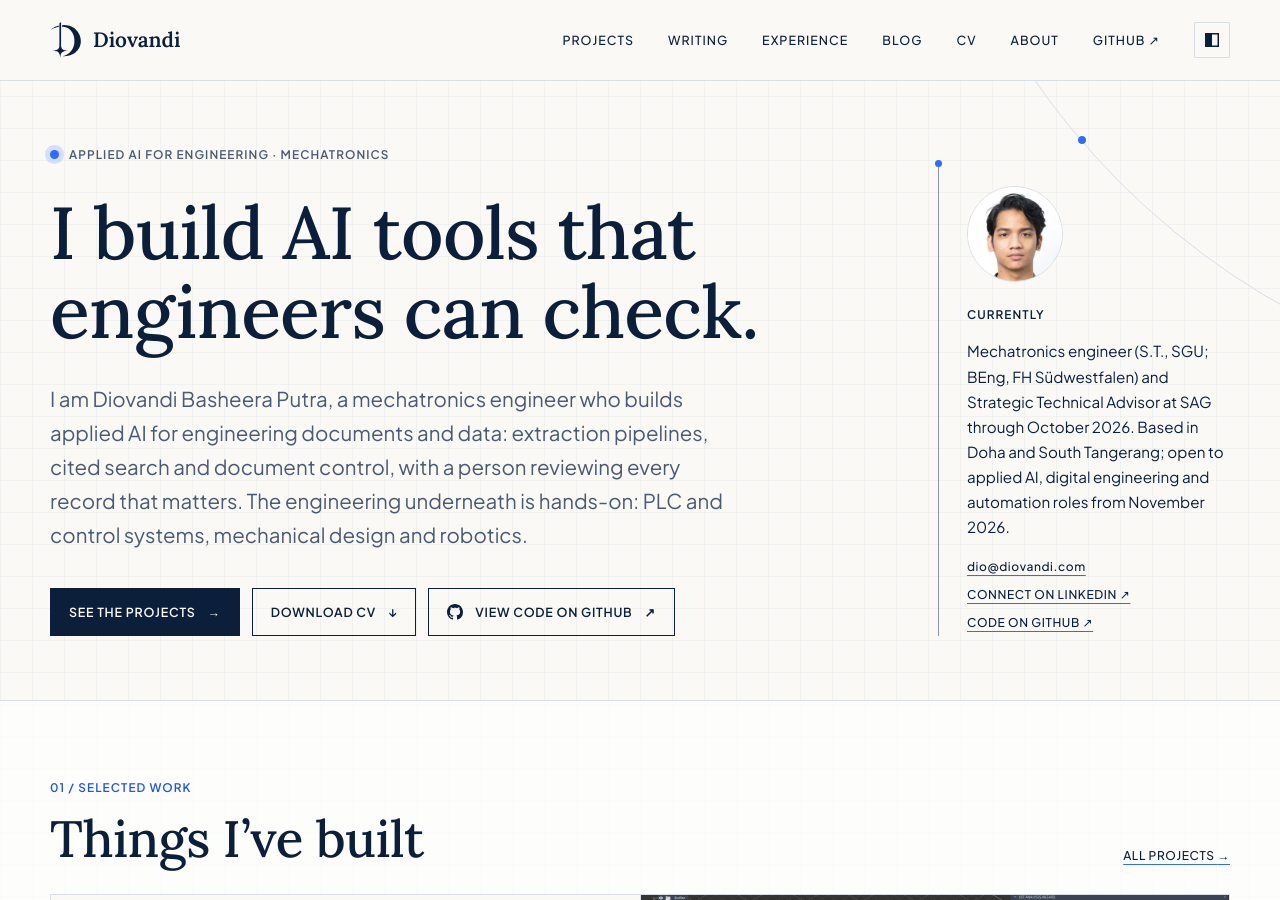
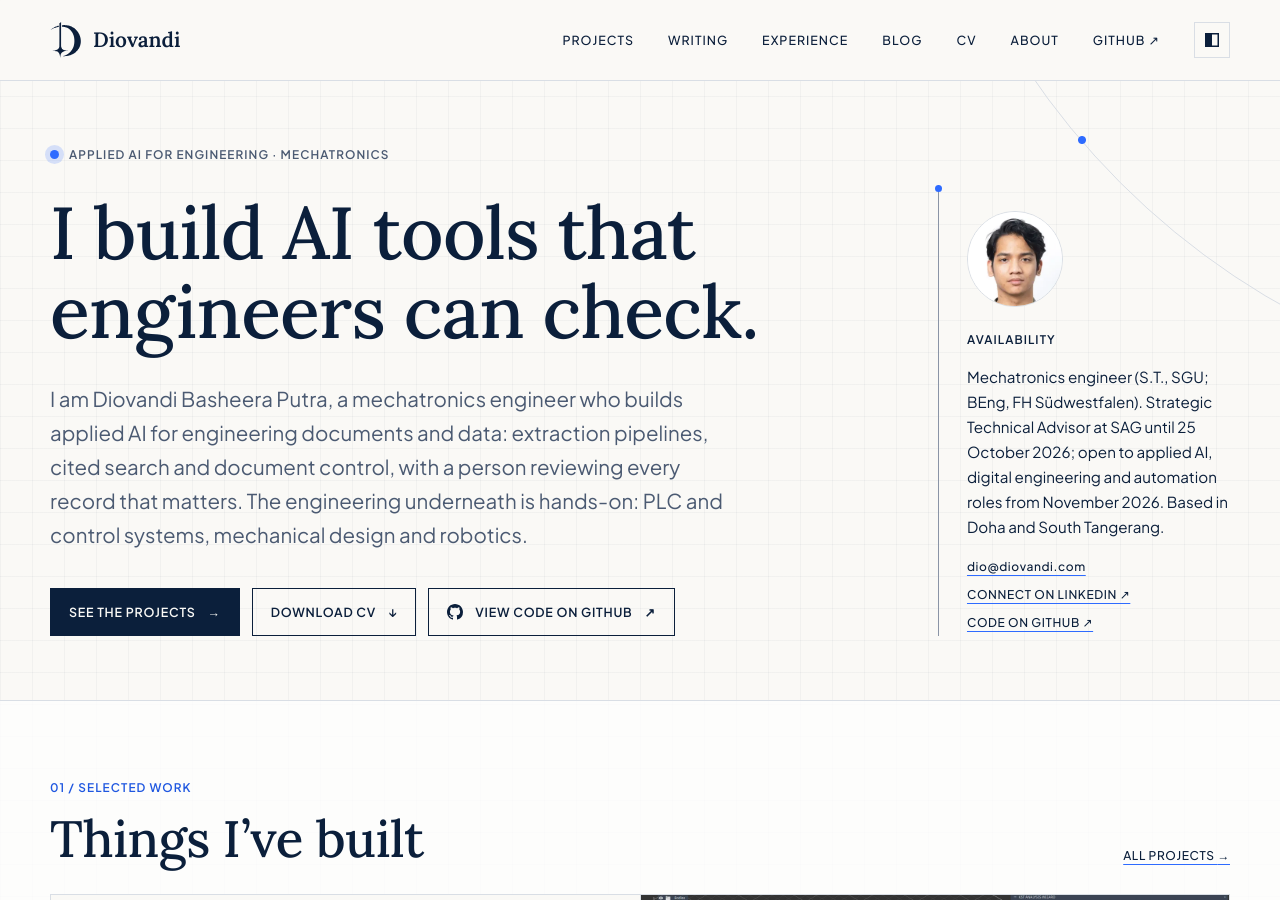
Before and after one commit to diovandi/diovandi.github.io, a Jekyll site: the page built from index.md, in a window 1280 px wide and 900 px high. Built offline with Jekyll 4.4.1, drawn with Linux system fonts in a browser that asks for light colours.

Commit message:
Make the availability box read correctly before and after 25 October
State the SAG end date and the November start instead of a present-tense
Currently label, and use the same end date on the About and CV pages.

Co-Authored-By: Claude Opus 5.5 (1M context) <noreply@anthropic.com>
Claude-Session: https://claude.ai/code/session_01Kh2PPVzeR3kRafaNJjdNj4

```diff
--- a/_data/profile.yml
+++ b/_data/profile.yml
@@ -8,10 +8,10 @@ intro: >
   engineering underneath is hands-on: PLC and control systems, mechanical
   design and robotics.
 availability: >
-  Mechatronics engineer (S.T., SGU; BEng, FH Südwestfalen) and Strategic
-  Technical Advisor at SAG through October 2026. Based in Doha and South
-  Tangerang; open to applied AI, digital engineering and automation roles from
-  November 2026.
+  Mechatronics engineer (S.T., SGU; BEng, FH Südwestfalen). Strategic
+  Technical Advisor at SAG until 25 October 2026; open to applied AI, digital
+  engineering and automation roles from November 2026. Based in Doha and South
+  Tangerang.
 github_url: https://github.com/diovandi
 linkedin_url: https://www.linkedin.com/in/diovandi/
 x_url: https://x.com/diovndi
--- a/_layouts/home.html
+++ b/_layouts/home.html
@@ -13,9 +13,9 @@ layout: default
         <a class="button button-secondary" href="{{ site.data.profile.github_url }}" rel="me"><svg class="button-icon" viewBox="0 0 16 16" width="16" height="16" aria-hidden="true" focusable="false"><path fill="currentColor" d="M8 0C3.58 0 0 3.58 0 8c0 3.54 2.29 6.53 5.47 7.59.4.07.55-.17.55-.38 0-.19-.01-.82-.01-1.49-2.01.37-2.53-.49-2.69-.94-.09-.23-.48-.94-.82-1.13-.28-.15-.68-.52-.01-.53.63-.01 1.08.58 1.23.82.72 1.21 1.87.87 2.33.66.07-.52.28-.87.51-1.07-1.78-.2-3.64-.89-3.64-3.95 0-.87.31-1.59.82-2.15-.08-.2-.36-1.02.08-2.12 0 0 .67-.21 2.2.82.64-.18 1.32-.27 2-.27.68 0 1.36.09 2 .27 1.53-1.04 2.2-.82 2.2-.82.44 1.1.16 1.92.08 2.12.51.56.82 1.27.82 2.15 0 3.07-1.87 3.75-3.65 3.95.29.25.54.73.54 1.48 0 1.07-.01 1.93-.01 2.2 0 .21.15.46.55.38A8.013 8.013 0 0016 8c0-4.42-3.58-8-8-8z"/></svg>View code on GitHub <span aria-hidden="true">↗</span></a>
       </div>
     </div>
-    <aside class="hero-note" aria-label="Current note">
+    <aside class="hero-note" aria-label="Availability">
       <img class="note-portrait" src="{{ '/assets/images/photos/headshot-240.webp' | relative_url }}" alt="Portrait of Diovandi Basheera Putra." width="96" height="96" decoding="async">
-      <span class="note-label">Currently</span>
+      <span class="note-label">Availability</span>
       <p>{{ site.data.profile.availability }}</p>
       {% if site.data.profile.email %}<a href="mailto:{{ site.data.profile.email }}">{{ site.data.profile.email }}</a>{% endif %}
       <a href="{{ site.data.profile.linkedin_url }}">Connect on LinkedIn ↗</a>
--- a/about.md
+++ b/about.md
@@ -9,7 +9,7 @@ description: Diovandi Basheera Putra is a mechatronics engineer based in Doha an
   <img src="{{ '/assets/images/photos/headshot-640.webp' | relative_url }}" alt="Portrait of Diovandi Basheera Putra." width="640" height="640" decoding="async">
 </figure>
 
-I am Diovandi Basheera Putra, a mechatronics engineer. I graduated from Swiss German University (S.T. Mechanical Engineering, Mechatronics) in September 2026 and from Fachhochschule Südwestfalen (BEng Industrial Engineering) through their double-degree programme, and I worked as Strategic Technical Advisor at SAG through October 2026. My work sits between physical systems and computation: PLC and control systems, mechanical design, robotics, optimization, and applied AI for engineering documents and data.
+I am Diovandi Basheera Putra, a mechatronics engineer. I graduated from Swiss German University (S.T. Mechanical Engineering, Mechatronics) in September 2026 and from Fachhochschule Südwestfalen (BEng Industrial Engineering) through their double-degree programme, and I worked as Strategic Technical Advisor at SAG until 25 October 2026. My work sits between physical systems and computation: PLC and control systems, mechanical design, robotics, optimization, and applied AI for engineering documents and data.
 
 Before SGU, I studied Aerospace Engineering at TU Delft and worked with Delft Aerospace Rocket Engineering. That period taught me to think at both the component and program level—from load cases, wing structures, and morphing-airfoil analysis to launch communications, sponsor obligations, and executive-board decisions for a 200+ member technical society.
 
--- a/cv.md
+++ b/cv.md
@@ -13,7 +13,7 @@ A downloadable CV is available on request. Please reach out on [LinkedIn]({{ sit
 
 ## In short
 
-- **Recent:** Strategic Technical Advisor at SAG, August to October 2026. Open to applied AI, digital engineering and automation roles from November 2026, in Doha, South Tangerang or remote.
+- **Recent:** Strategic Technical Advisor at SAG, August to 25 October 2026. Open to applied AI, digital engineering and automation roles from November 2026, in Doha, South Tangerang or remote.
 - **Education:** S.T. in Mechanical Engineering (Mechatronics), Swiss German University, with a double-degree semester at FH Südwestfalen; earlier aerospace engineering coursework at TU Delft.
 - **Focus:** AI-assisted engineering-document and data workflows with human review, grounded in PLC and control systems, mechanical design, and robotics.
 - **Also:** live video production (networked camera views, OBS, documentary filming) and lab support (3D-printer calibration and maintenance, OctoPrint, student project advice).
```
